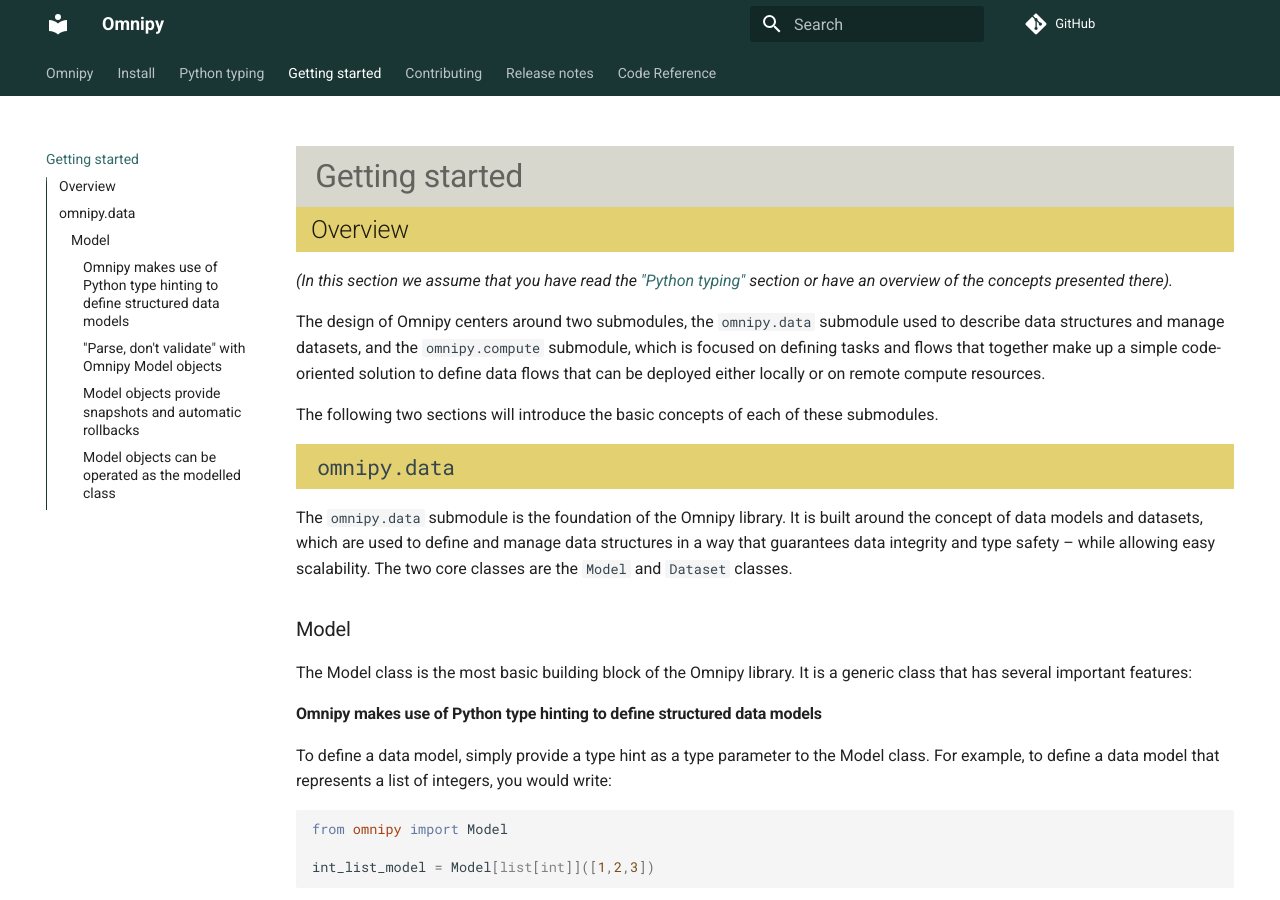
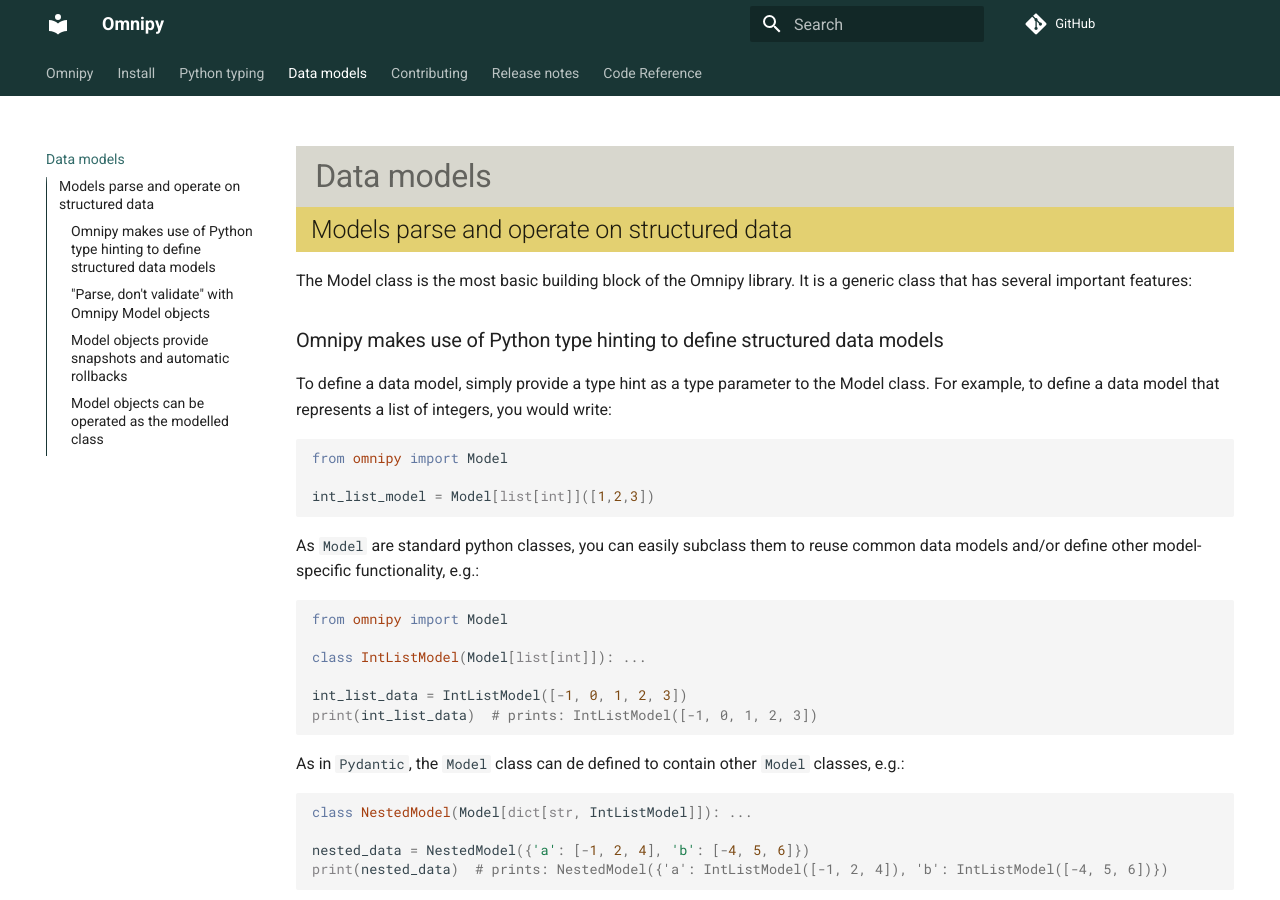
Before and after one commit to fairtracks/omnipy, an MkDocs documentation site: the page built from docs/data_models.md, in a window 1280 px wide and 900 px high. Built offline with MkDocs 1.6.1 and Material for MkDocs 9.7.7, drawn with Linux system fonts in a browser that asks for light colours; comment, search, counter and statistics services are not loaded.

Commit message:
For now, reorganised into a separate "Data models" section

````diff
--- a/docs/getting_started.md
+++ b/docs/data_models.md
@@ -1,29 +1,10 @@
-## Overview
-
-_(In this section we assume that you have read the ["Python typing"](./python_typing.md) section or
-have an overview of the concepts presented there)._
-
-The design of Omnipy centers around two submodules, the `omnipy.data` submodule used to describe
-data structures and manage datasets, and the `omnipy.compute` submodule, which is focused on
-defining tasks and flows that together make up a simple code-oriented solution to define data flows
-that can be deployed either locally or on remote compute resources.
-
-The following two sections will introduce the basic concepts of each of these submodules.
-
-## `omnipy.data`
-
-The `omnipy.data` submodule is the foundation of the Omnipy library. It is built around the concept
-of data models and datasets, which are used to define and manage data structures in a way that
-guarantees data integrity and type safety – while allowing easy scalability. The two core classes
-are the `Model` and `Dataset` classes.
-
-### Model
+## Models parse and operate on structured data
 
 The Model class is the most basic building block of the Omnipy library. It is a generic class that
 has several important features:
 
 
-#### Omnipy makes use of Python type hinting to  define structured data models
+### Omnipy makes use of Python type hinting to  define structured data models
 
 To define a data model, simply provide a type hint as a type parameter to the Model class.
 For example, to define a data model that represents a list of integers, you would write:
@@ -58,7 +39,7 @@
 
 
 
-#### "Parse, don't validate" with Omnipy Model objects
+### "Parse, don't validate" with Omnipy Model objects
 
 While `pydantic` is focusing mostly on data validation, Omnipy `Model` objects are designed to
 be parsers, rather than just validators. (Please read _Technical note #2: "Parse, don't validate"_
@@ -108,7 +89,7 @@
         return [i for i in data if i > 0]
 ```
 
-#### Model objects provide snapshots and automatic rollbacks
+### Model objects provide snapshots and automatic rollbacks
 
 If an Omnipy `Model` model contains invalid data, a `ValidationError` will be raised. However, since
 the model object is now in an invalid state, Omnipy will automatically roll back the contents to the
@@ -146,7 +127,7 @@
 runtime.config.data.interactive_mode = False
 ```
 
-#### Model objects can be operated as the modelled class
+### Model objects can be operated as the modelled class
 
 One potentially groundbreaking feature of Omnipy is the capability of model objects to automatically
 mimic behaviour of the modelled class. A `Model` object  So e.g.
--- a/docs/python_typing.md
+++ b/docs/python_typing.md
@@ -247,4 +247,4 @@
 - The safety and reusability from static typing at runtime.
 
 For more information on how to use the `Model` class and the rest of the `omnipy`
-library, please continue onwards to the ["Getting started"](./getting_started.md) section.
+library, please continue onwards to the ["Data models"](./data_models) section.
--- a/mkdocs.yml
+++ b/mkdocs.yml
@@ -36,7 +36,7 @@
 - Omnipy: index.md
 - Install: install.md
 - Python typing: python_typing.md
-- Getting started: getting_started.md
+- Data models: data_models.md
 - Contributing: contributing.md
 - Release notes: release_notes.md
 - Code Reference: reference/
````
